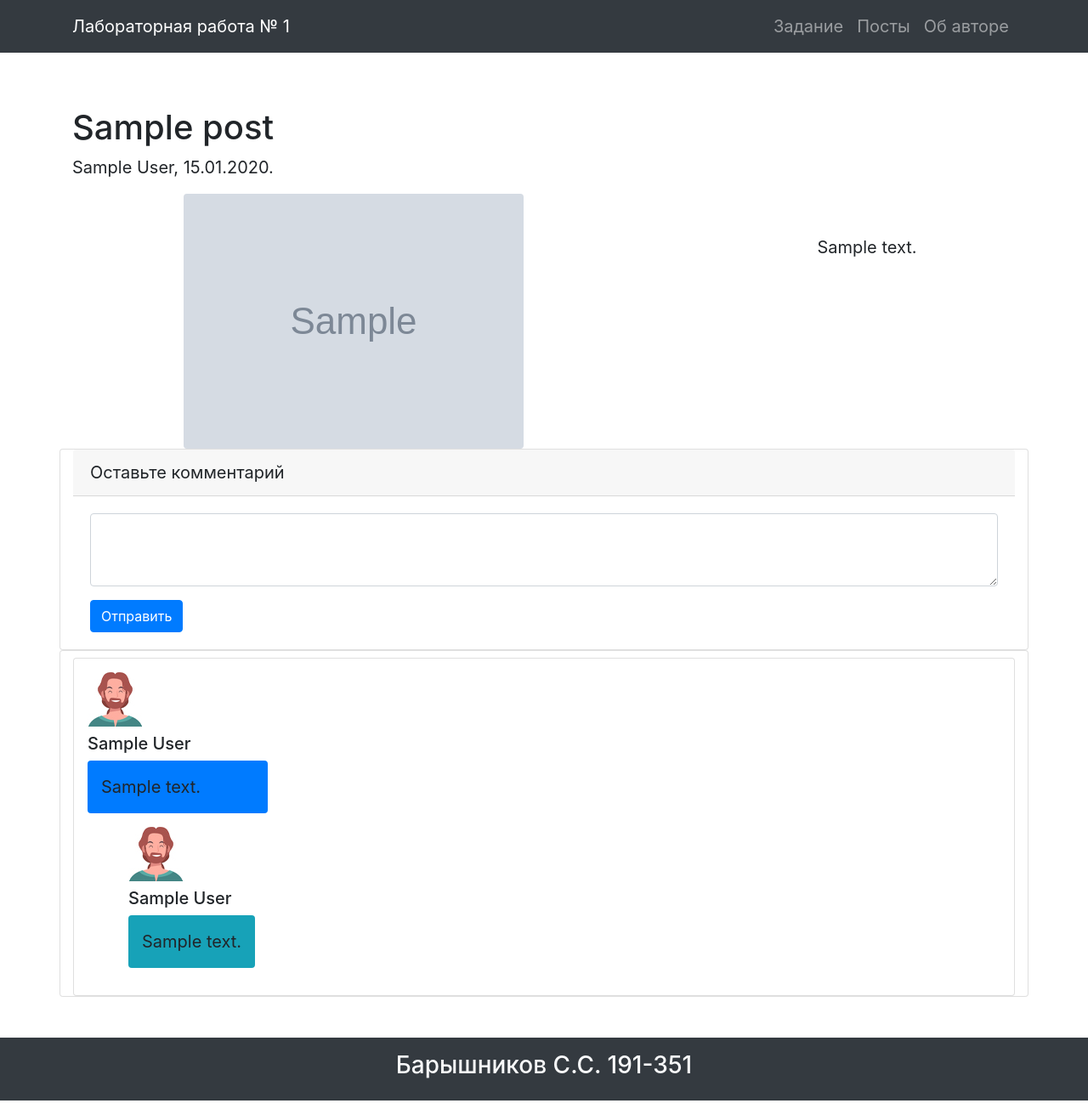
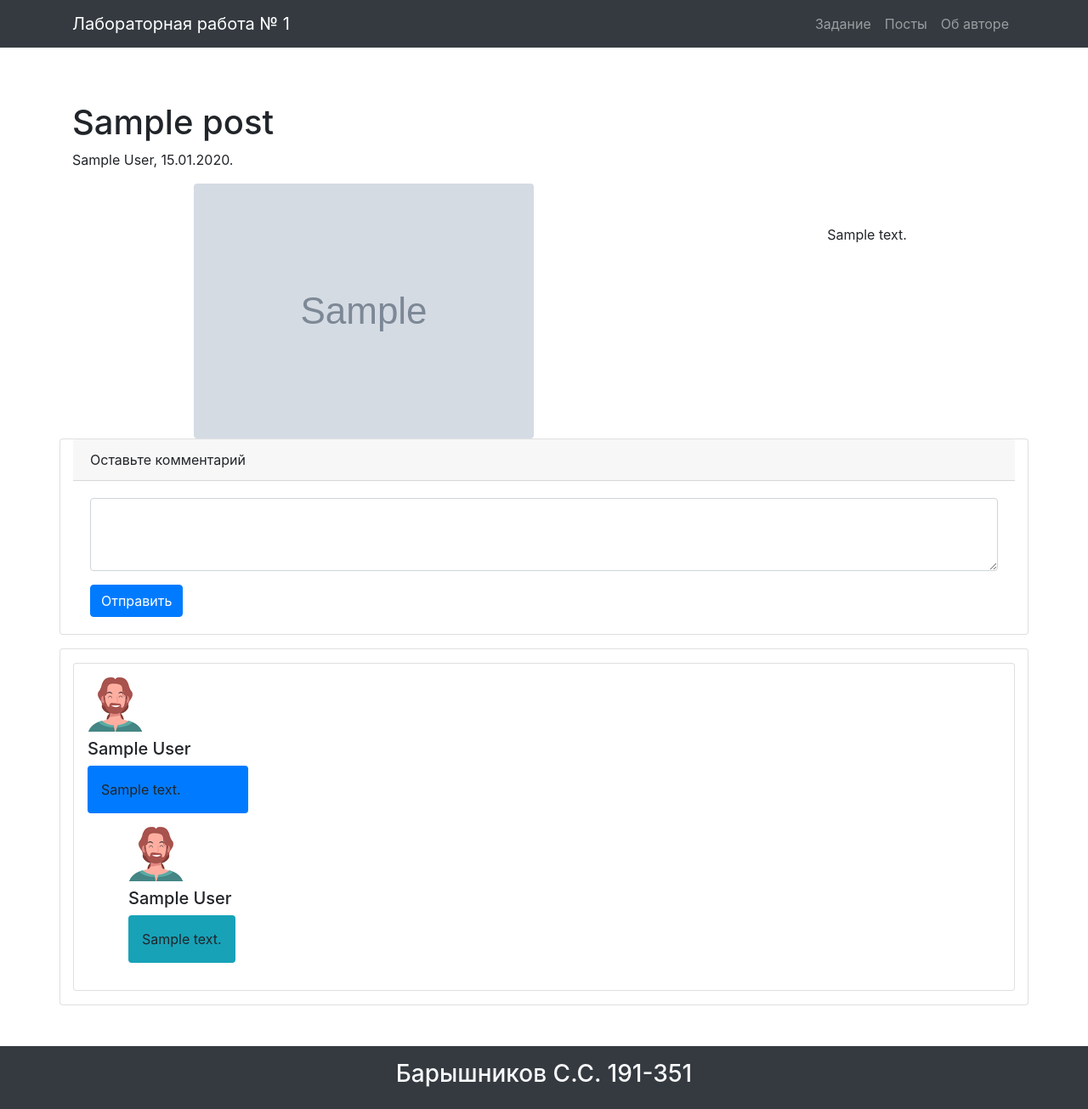
Before and after one commit to lSenichl/mospolytech-education-web-dev-2020-2, a Flask app: template Lab_01/app/templates/post.html in a window 1280 px wide. Shown: the whole page at 85% size. Run offline with Flask 2, Linux system fonts and the light colour scheme; the template is opened without the code that fills it: most values are stand-ins (such as "Sample title", 1, 10 or a date in 2020); grey boxes marked "Sample" are stand-in pictures.

Commit message:
Lab01 UPD

```diff
--- a/Lab_01/app/app.py
+++ b/Lab_01/app/app.py
@@ -15,7 +15,7 @@
 
 def generate_comments(replies=True):
     comments = []
-    for i in range(randint(2, 3)):
+    for i in range(randint(1, 3)):
         comment = { 'author': fake.name(), 'text': fake.text() }
         if replies:
             comment['replies'] = generate_comments(replies=False)
--- a/Lab_01/app/static/styles.css
+++ b/Lab_01/app/static/styles.css
@@ -1,15 +1,23 @@
 * {
-    box-sizing: border-box;
+    margin: 0;
+    padding: 0;
 }
 
+html,
 body {
-    font-size: 20px;
+    height: 100%;
+}
+
+.vsc-initalized {
+    display: flex;
+    flex-direction: column;
+    height: 100%;
+}
+
+.footer {
+    flex: 0 0 auto;
 }
 
 .avatar {
     max-width: 100%;
 }
-
-.vsc-initialized {
-    height: 100%;
-}
--- a/Lab_01/app/templates/base.html
+++ b/Lab_01/app/templates/base.html
@@ -1,5 +1,5 @@
 <!doctype html>
-<html lang="ru" class="h-100">
+<html lang="ru">
 
 <head>
     <!-- Required meta tags -->
@@ -51,7 +51,7 @@
             {% endblock %}
         </div>
 
-        <footer class="p-3 text-center bg-dark mt-auto">
+        <footer class="footer p-3 text-center bg-dark mt-auto">
             <h3 class="text-light">Барышников С.С. 191-351</h3>
         </footer>
     </div>
--- a/Lab_01/app/templates/post.html
+++ b/Lab_01/app/templates/post.html
@@ -30,9 +30,9 @@
         </div>
     </div>
 
-    <div class="card col-md-12">
+    <div class="card mt-3 pt-3 col-md-12">
         {% for comment in post.comments %}
-        <div class="card media mt-2 p-3">
+        <div class="card media mb-3 p-3">
             <img class="mr-3 pb-2" src="{{ url_for('static', filename='images/av2.jpg') }}" alt="Generic placeholder image">
             <div class="media-body">
                 <h5 class="mt-0">{{ comment.author }}</h5>
```
